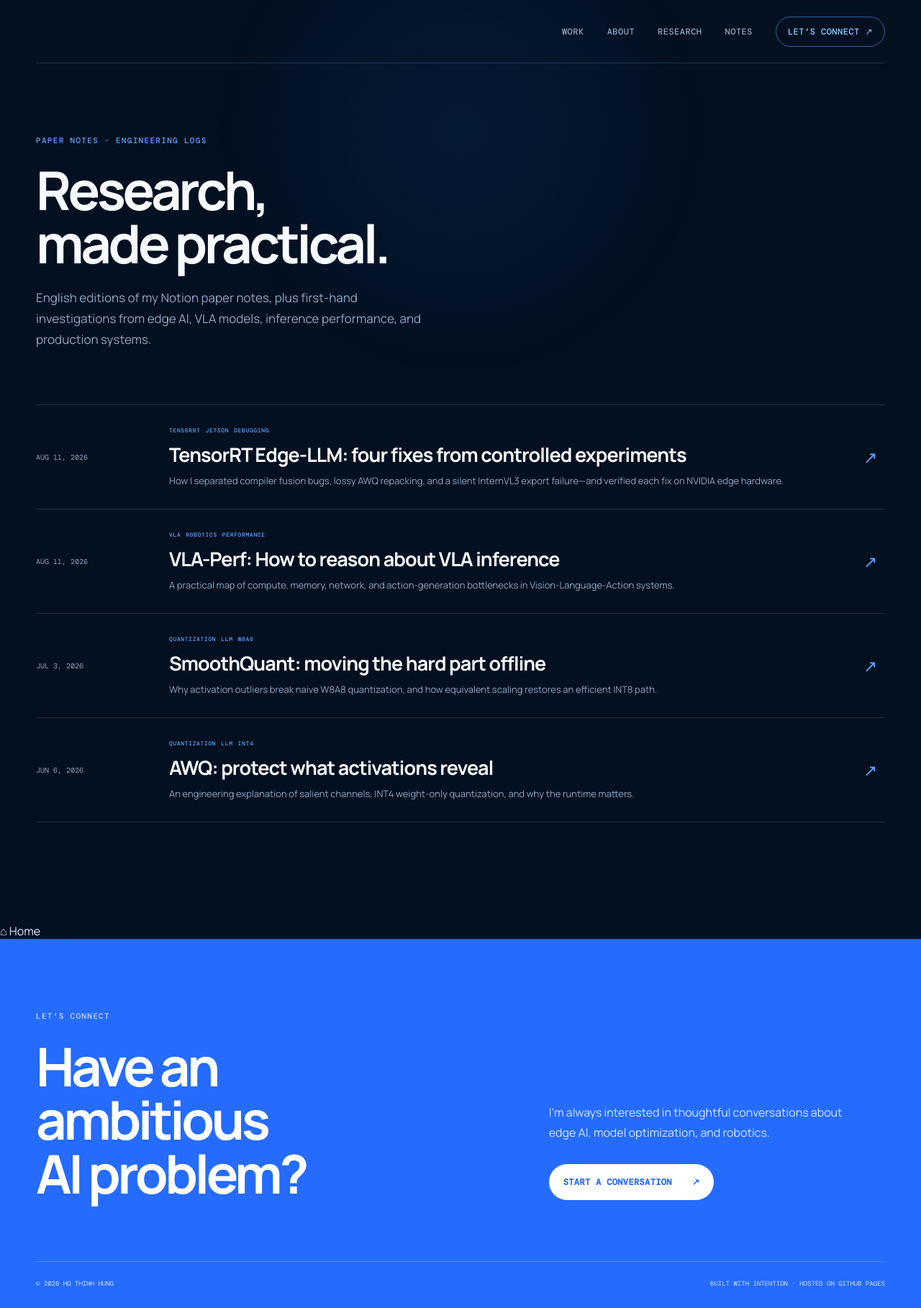
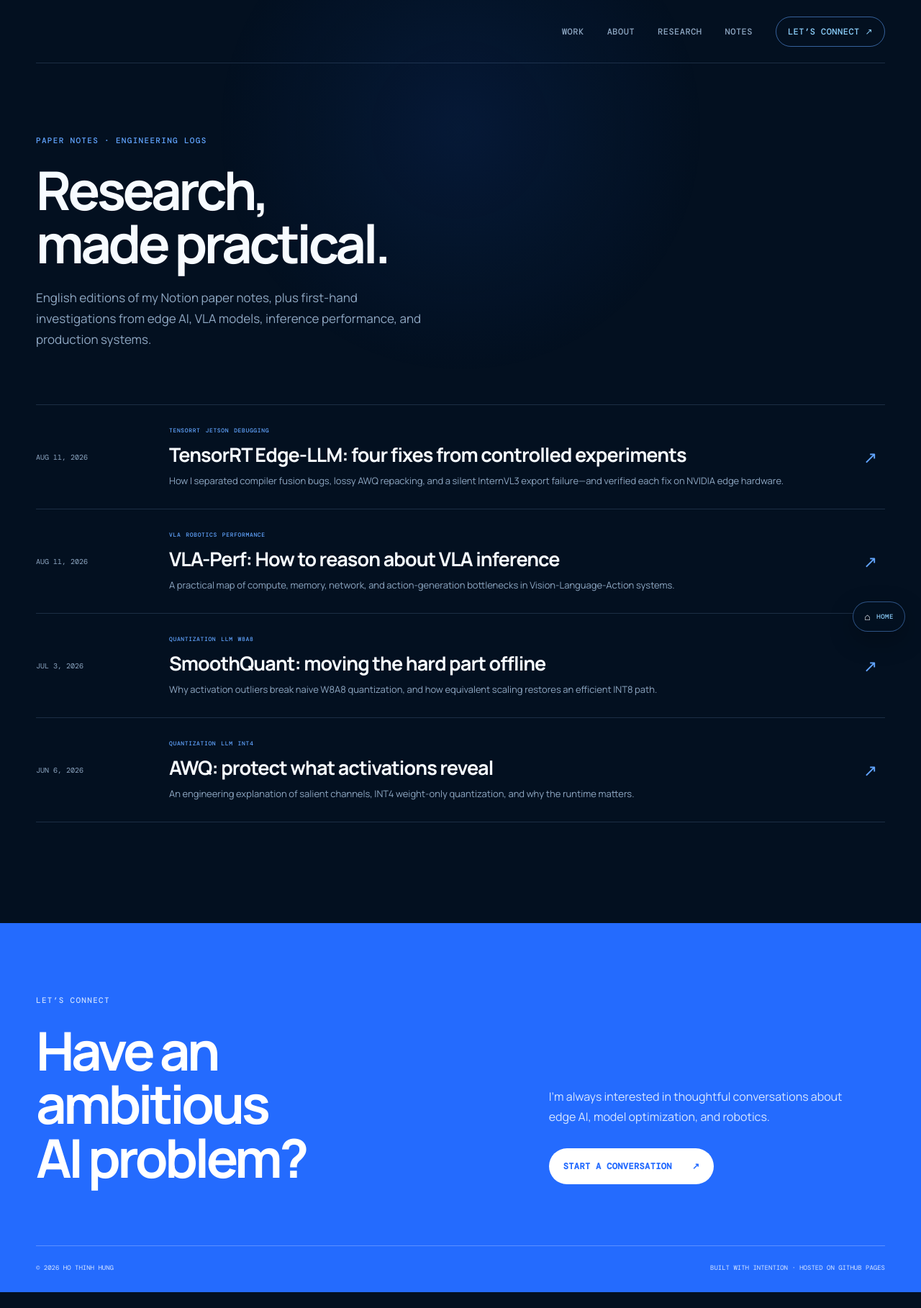
Before and after one commit to hungho77/hung, a Jekyll site: the page built from blog/index.html, in a window 1280 px wide. Shown: the whole page at 72% size. Built offline with Jekyll 4.4.1, drawn with Linux system fonts in a browser that asks for light colours; after the commit the page ends 1796 px from its top, so only the background shows below that.

Commit message:
Add home and back-to-top navigation: assets/css/style.css

```diff
--- a/assets/css/style.css
+++ b/assets/css/style.css
@@ -289,6 +289,13 @@
 .post-content td { color: #b8cbe0; }
 .post-content tr:first-child th { border-top: 1px solid var(--line); }
 
+.page-shortcuts { position: fixed; right: 22px; bottom: 22px; z-index: 40; display: flex; flex-direction: column; align-items: flex-end; gap: 9px; }
+.page-shortcut { min-height: 42px; padding: 0 15px; border: 1px solid rgba(98,165,255,.45); border-radius: 100px; background: rgba(3,16,32,.88); backdrop-filter: blur(12px); color: var(--sky-300); display: inline-flex; align-items: center; gap: 8px; cursor: pointer; box-shadow: 0 12px 34px rgba(0,0,0,.28); font: 500 9px 'DM Mono', monospace; text-transform: uppercase; letter-spacing: .06em; transition: transform .2s, background .2s, border-color .2s; }
+.page-shortcut:hover { transform: translateY(-2px); border-color: var(--blue-400); background: var(--navy-800); }
+.page-shortcut span { color: var(--white); font-size: 14px; }
+.top-shortcut { font-family: 'DM Mono', monospace; }
+.page-shortcut[hidden] { display: none; }
+
 .reveal { opacity: 0; transform: translateY(24px); transition: opacity .7s ease, transform .7s ease; }
 .reveal.is-visible { opacity: 1; transform: none; }
 
@@ -367,6 +374,8 @@
   .post-content { font-size: 16px; }
   .post-content table { display: block; overflow-x: auto; font-size: 12px; }
   .post-content th, .post-content td { min-width: 145px; }
+  .page-shortcuts { right: 13px; bottom: 13px; gap: 7px; }
+  .page-shortcut { min-height: 40px; padding-inline: 13px; }
 }
 
 @media (prefers-reduced-motion: reduce) {
```
